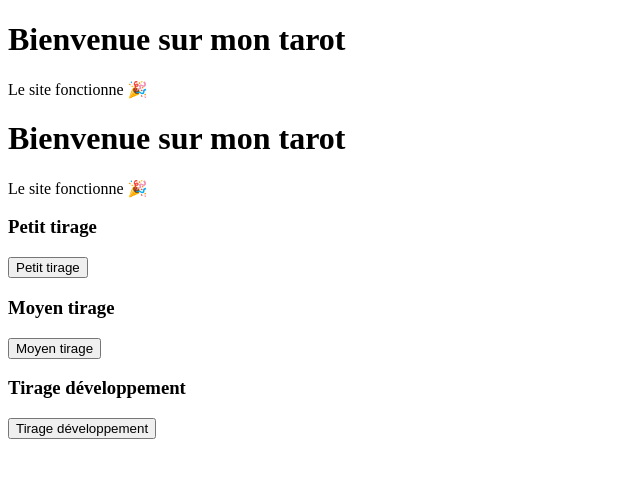
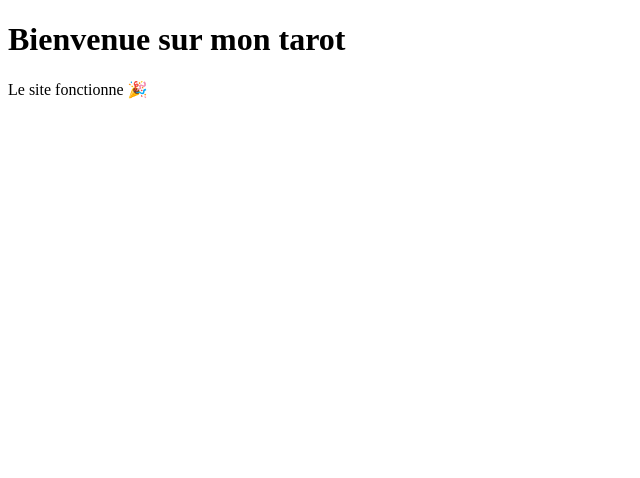
Before and after one commit to marysebrochu-star/tarot-site, a plain HTML site: page index.html in a window 1280 px wide. Shown: the whole page, without its empty margins (0-640 px from the left). Drawn offline with Linux system fonts and the light colour scheme.

Commit message:
Remove redundant HTML structure from index.html

```diff
--- a/index.html
+++ b/index.html
@@ -12,22 +12,3 @@
 
 </body>
 </html>
-<!DOCTYPE html>
-<html>
-<head>
-  <title>Mon site de tarot</title>
-</head>
-<body>
-  <h1>Bienvenue sur mon tarot</h1>
-  <p>Le site fonctionne 🎉</p>
-
-  <h3>Petit tirage</h3>
-  <button>Petit tirage</button>
-
-  <h3>Moyen tirage</h3>
-  <button>Moyen tirage</button>
-
-  <h3>Tirage développement</h3>
-  <button>Tirage développement</button>
-</body>
-</html>
```
